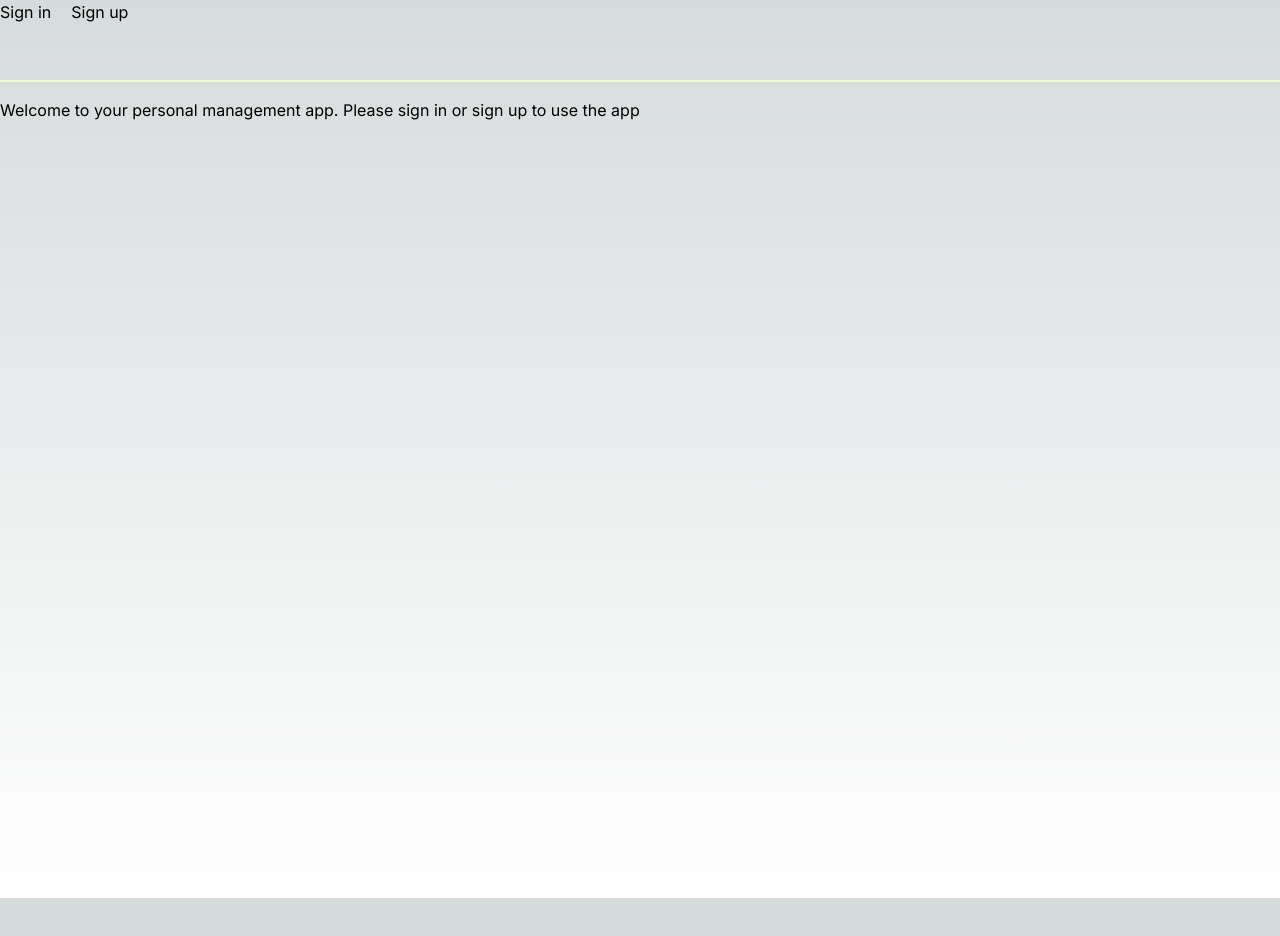
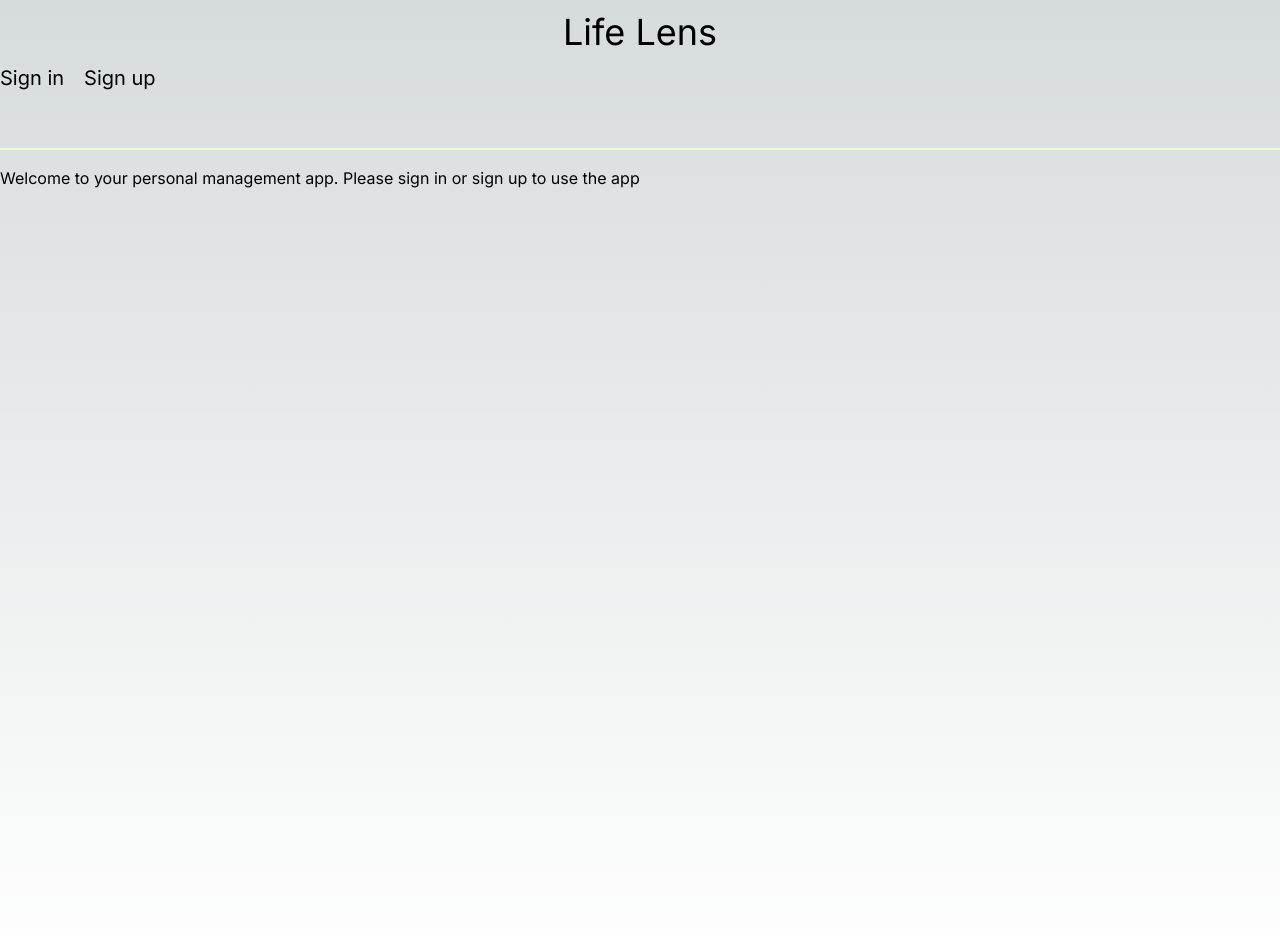
Before and after one commit to Botoku/personalManagementAppFront, a Next.js app: page / in a window 1280 px wide. Shown: the top 936 px of the page. Before the commit the page ends 898 px from the top, so only its background shows below. Built offline with nearby package versions, Linux system fonts and the light colour scheme; no server answers.

Commit message:
feat: adds life lens as site title

```diff
--- a/components/sharedComponents/Header.tsx
+++ b/components/sharedComponents/Header.tsx
@@ -10,11 +10,13 @@ const Header = (props: Props) => {
   const { user } = useUser();
   return (
     <header className="border-lime-100 border-b-2  ">
+      <p className="w-full text-center text-4xl my-3">Life Lens</p>
+
       <SignedOut>
-        <Link className="mr-5" href={"/sign-in"}>
+        <Link className="mr-5 text-xl" href={"/sign-in"}>
           Sign in
         </Link>
-        <Link href={"/sign-up"}>Sign up</Link>
+        <Link className="text-xl" href={"/sign-up"}>Sign up</Link>
       </SignedOut>
 
       <div className="md:px-4 px-1 py-3 md:py-7">
```
